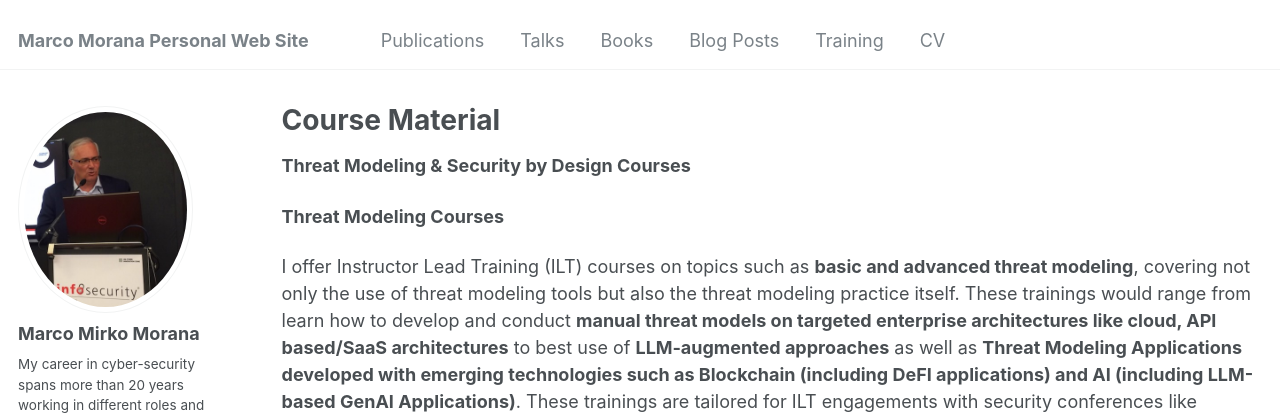
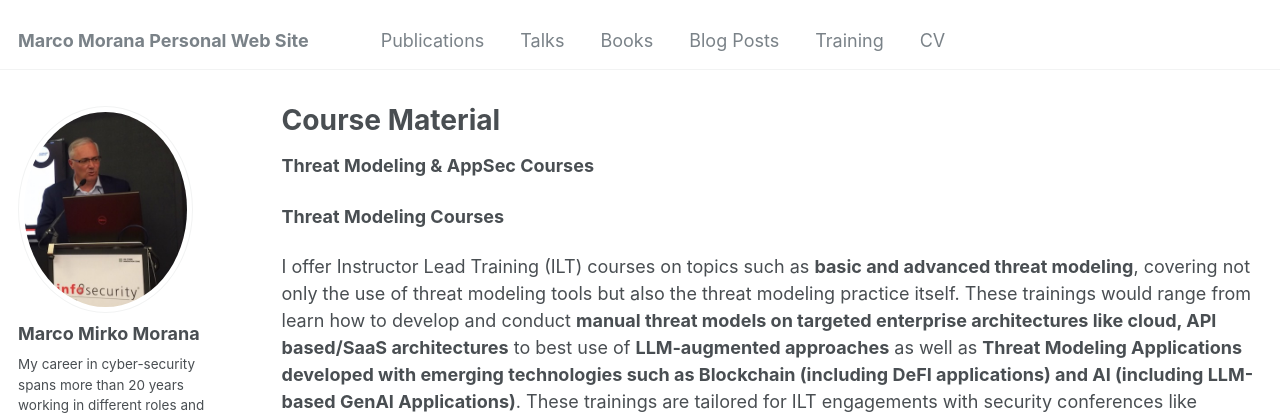
Before and after one commit to mmorana1/marcom, a Jekyll site: the page built from _pages/trainings.html, in a window 1280 px wide and 900 px high. Shown: the top 415 px of the window. Built offline with Jekyll 4.4.1, drawn with Linux system fonts in a browser that asks for light colours.

Commit message:
Update trainings.html
Updated Trainign wording

```diff
--- a/_pages/trainings.html
+++ b/_pages/trainings.html
@@ -4,7 +4,7 @@ title: "Course Material"
 permalink: /trainings/
 author_profile: true
 ---
-<p> <strong> Threat Modeling & Security by Design Courses </strong></p>
+<p> <strong> Threat Modeling & AppSec Courses </strong></p>
 
 <p> <strong> Threat Modeling Courses </strong></p>
 <p>
```
